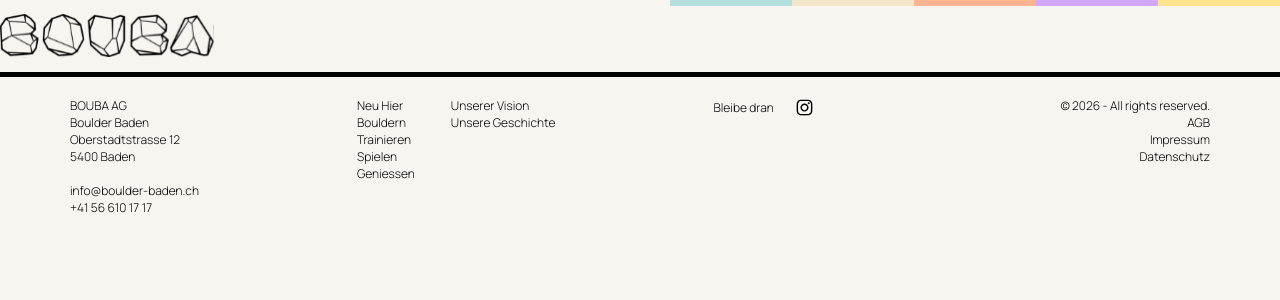
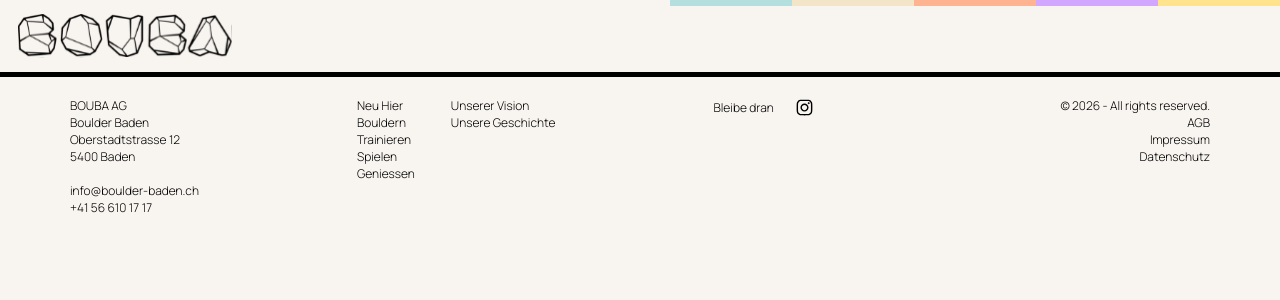
Before and after one commit to escodebar/boulder-baden.ch, a Vue app: page /neu-hier in a window 1280 px wide. Shown: the top 300 px of the page. Built offline with nearby package versions, Linux system fonts and the light colour scheme.

Commit message:
Adapt max width for desktop
...to fill the whole site.

```diff
--- a/src/components/AppBar.vue
+++ b/src/components/AppBar.vue
@@ -71,7 +71,6 @@ button {
 @media (min-width: 768px) {
   header {
     top: 0;
-    max-width: var(--max-width);
     margin: 0 auto;
   }
 
--- a/src/components/Logo.vue
+++ b/src/components/Logo.vue
@@ -6,13 +6,14 @@
 h1 {
   background-image: url("@/assets/logo-small.svg");
   display: block;
-  margin: auto 0;
+  margin: auto 0 auto 18px;
   height: 44px;
   width: 219px;
 }
 
 @media (max-width: 767px) {
   h1.hero {
+    margin: 0 auto;
     background-image: url("@/assets/hero-narrow.png");
     height: calc(7 / 4 * 100vw);
     width: 100%;
@@ -21,8 +22,9 @@ h1 {
 
 @media (min-width: 768px) {
   h1.hero {
+    margin: 0 auto;
     background-image: url("@/assets/hero-wide.png");
-    height: clamp(432px, calc(27 / 48 * 100vw), 810px);
+    height: clamp(432px, calc(27 / 48 * 100vw), 1620px);
     width: 100%;
   }
 }
--- a/src/styles/desktop.css
+++ b/src/styles/desktop.css
@@ -1,6 +1,5 @@
 @media (min-width: 992px) {
   body {
-    max-width: var(--max-width);
     margin: 0 auto;
   }
 
@@ -19,4 +18,10 @@
   hr {
     width: 900px;
   }
+
+  main > section > * {
+    max-width: var(--max-width);
+    margin-left: auto;
+    margin-right: auto;
+  }
 }
```
